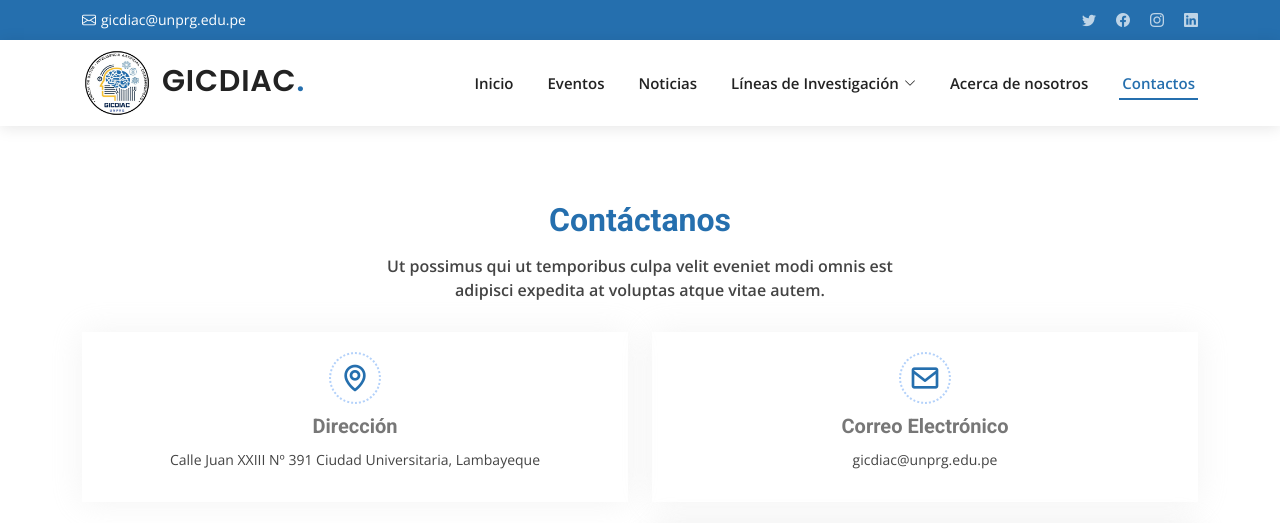
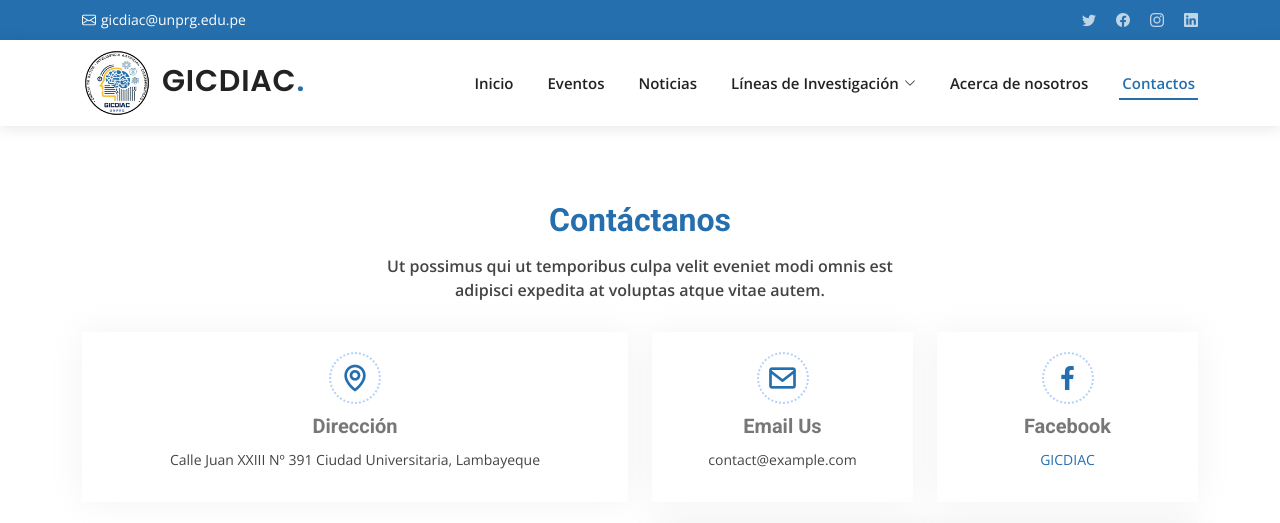
Before and after one commit to JoseBCH/gicdiac, a plain HTML site: page contacts.html in a window 1280 px wide. Shown: the top 523 px of the page. Drawn offline with nearby package versions, Linux system fonts and the light colour scheme; grey boxes are pictures that could not be loaded.

Commit message:
Contactos se agrego facebook

```diff
--- a/contacts.html
+++ b/contacts.html
@@ -94,11 +94,19 @@
               </div>
             </div>
 
-            <div class="col-lg-6">
+            <div class="col-lg-3 col-md-6">
               <div class="info-box  mb-4">
                 <i class="bx bx-envelope"></i>
-                <h3>Correo Electrónico</h3>
-                <p>gicdiac@unprg.edu.pe</p>
+                <h3>Email Us</h3>
+                <p>contact@example.com</p>
+              </div>
+            </div>
+
+            <div class="col-lg-3 col-md-6">
+              <div class="info-box  mb-4">
+                <i class="bx bxl-facebook"></i>
+                <h3>Facebook</h3>
+                <p><a href="https://www.facebook.com/GICDIAC/" target="_blank" class="facebook">GICDIAC</a></p>
               </div>
             </div>
 
```
Also changed, not shown: index.html (+1 -16 lines).
